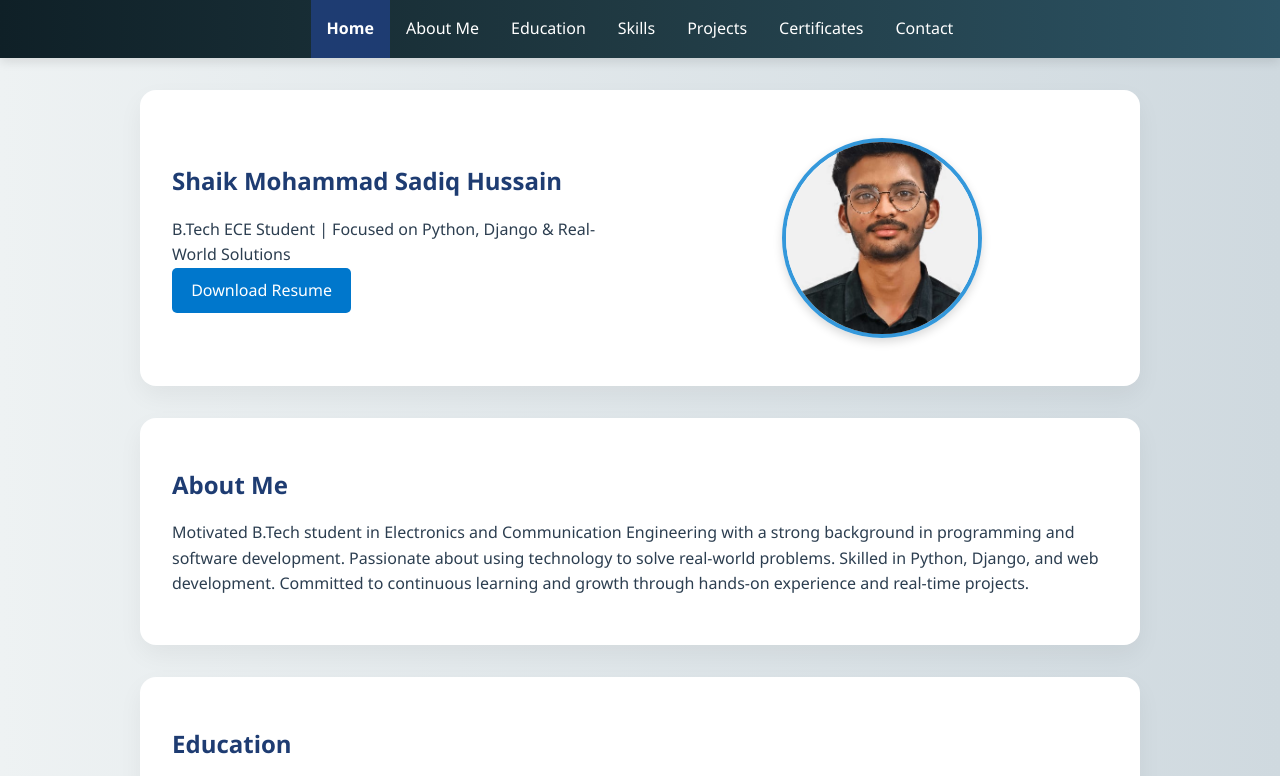
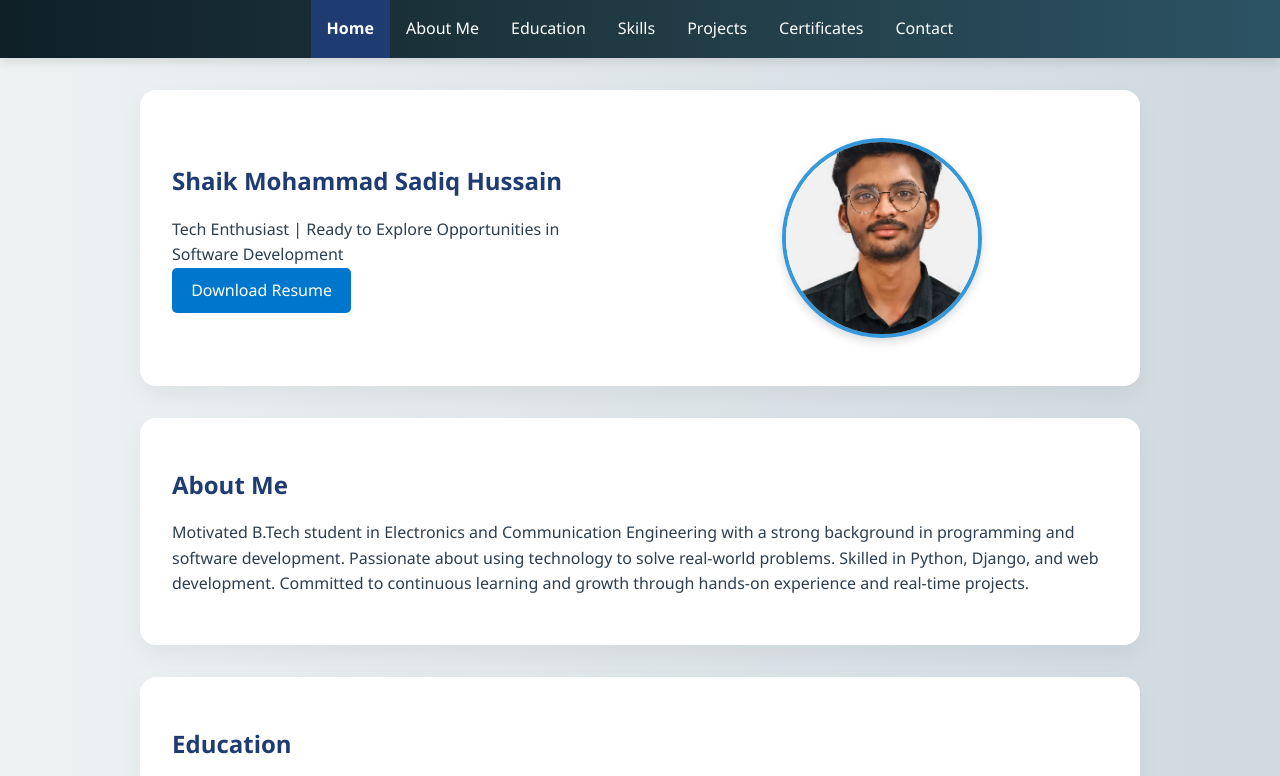
Before and after one commit to sadiq0482/sadiq_portfolio, a plain HTML site: page index.html in a window 1280 px wide. Shown: the top 776 px of the page. Drawn offline with Linux system fonts and the light colour scheme.

Commit message:
Update index.html

```diff
--- a/index.html
+++ b/index.html
@@ -328,7 +328,7 @@
   <div style="display: flex; flex-wrap: wrap; justify-content: space-between; align-items: center;">
     <div style="flex: 1; padding-right: 2rem; min-width: 280px;">
       <h2>Shaik Mohammad Sadiq Hussain</h2>
-      <p style="font-size: 1rem;">B.Tech ECE Student | Focused on Python, Django & Real-World Solutions</p>
+      <p style="font-size: 1rem;">Tech Enthusiast | Ready to Explore Opportunities in Software Development</p>
       <a href="resume_sadiq.jpg" class="btn" download>Download Resume</a>
     </div>
     <div style="flex: 1; text-align: center; min-width: 250px; display: flex; justify-content: center;">
```
